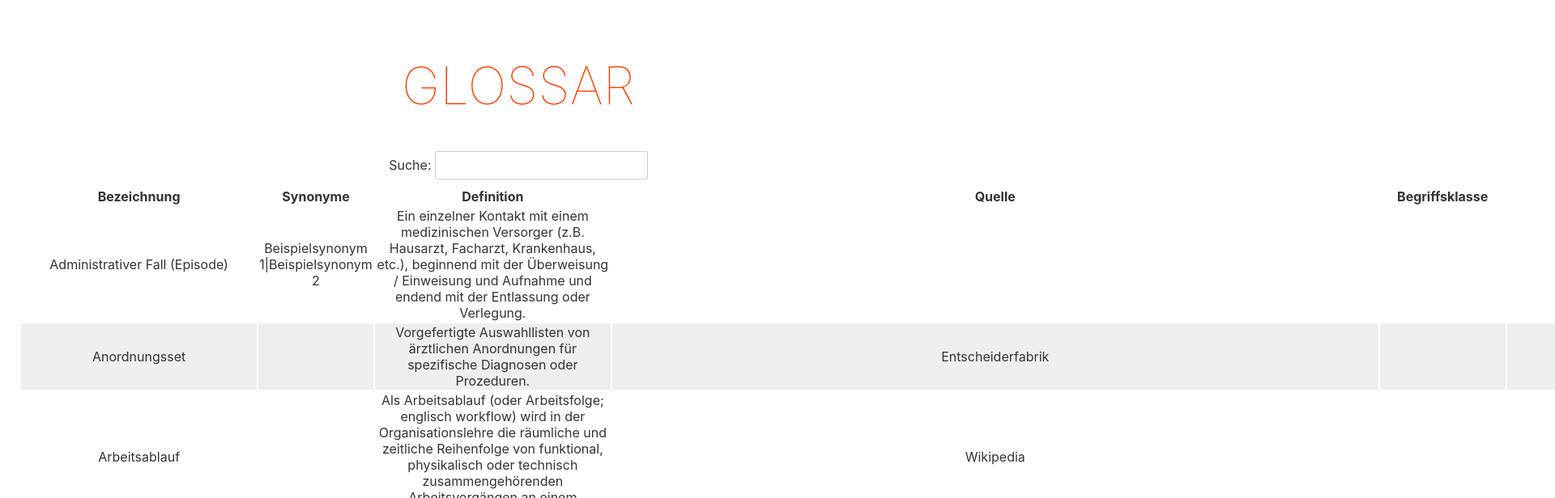
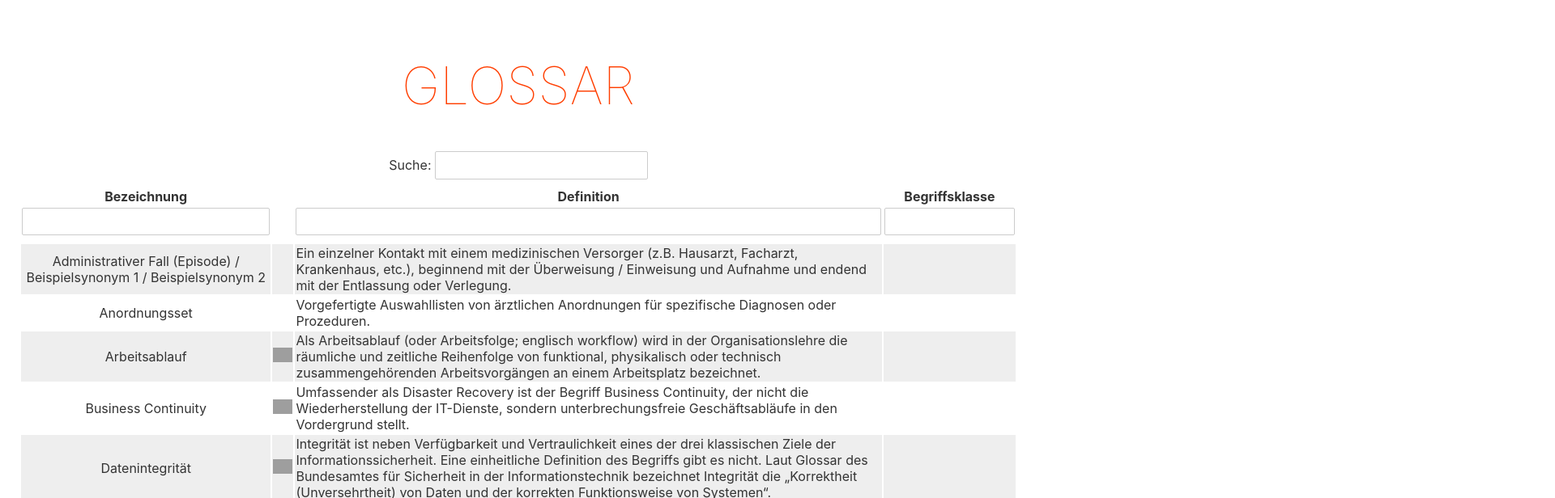
Before and after one commit to DigitaleZukunft/glossar, a Svelte app: page / in a window 1280 px wide. Shown: the top 616 px of the page at 81% size, 1920 px wide, since content can reach past the window. Built offline with nearby package versions, Linux system fonts and the light colour scheme; grey boxes are pictures that could not be loaded.

Commit message:
Resolve #4. Merge synonyms with label.

```diff
--- a/src/App.svelte
+++ b/src/App.svelte
@@ -1,7 +1,10 @@
 <script>
 let data = []
 let filteredData = []
-let searchTerm = "";
+let searchQuery = "";
+let searchColumns = ["bezeichnung","synonyme","definition","begriffsklasse"];
+let singleQueries = [];
+for(let i=0;i<searchColumns.length;i++) {singleQueries.push("");}
 
 async function loadData()
 {
@@ -11,40 +14,56 @@ async function loadData()
 
 loadData();
 
-$: console.log(searchTerm);
-$: filteredData = data.filter(item  => (item.bezeichnung+item.synonyme+item.definition+item.begriffsklasse).includes(searchTerm));
+$: console.log(searchQuery);
+$:
+{
+	filteredData = data.filter(item  => (item.bezeichnung+item.synonyme+item.definition+item.begriffsklasse).toLowerCase().includes(searchQuery.toLowerCase()));
+	for(let i=0;i<searchColumns.length;i++)
+	{
+		filteredData = filteredData.filter(item  => (item[searchColumns[i]]).toLowerCase().includes(singleQueries[i].toLowerCase()));
+	}
+}
 
 </script>
 
 <main>
 	<h1>Glossar</h1>
-	Suche: <input bind:value={searchTerm}/>
-	<table style="width:100%;">
+	Suche: <input bind:value={searchQuery}/>
+	<table style="width:100%" aria-label="Glossareinträge">
+		<th>Bezeichnung</th>
+		<th></th>
+		<!--<th>Synonyme</th>-->
+		<th>Definition</th>
+		<!--<th>Quelle</th>-->
+		<th>Begriffsklasse</th>
+		<tbody>
+			<tr>
+				<td><input class="singleSearch" bind:value={singleQueries[0]}/></td>
+				<!--<td></td>-->
+				<td></td>
+				<td><input class="singleSearch" bind:value={singleQueries[2]}/></td>
+				<td><input class="singleSearch" bind:value={singleQueries[3]}/></td>
+			</tr>
 
-	<colgroup>
-		 <col span="1" style="width: 15%;">
-		 <col span="1" style="width: 7%;">
-		 <col span="1" style="width: 30%;">
-		 <col span="1" style="width: 1%;">
-		 <col span="1" style="width: 1%;">
-	</colgroup>
-	<th>Bezeichnung</th>
-	<th style="width:1%;">Synonyme</th>
-	<th style="width:3%;" width="3%">Definition</th>
-	<th>Quelle</th>
-	<th>Begriffsklasse</th>
-	<th>Wikipedia</th>
-	<tbody>
-		{#each filteredData as row}
-		<tr>
-			<td>{row.bezeichnung}</td>
-			<td>{row.synonyme}</td>
-			<td>{row.definition}</td>
-			<td>{row.quelle}</td>
-			<td>{row.begriffsklasse}</td>
-		<td><a href="{row.wikipedia}">{row.wikipedia.replace("https://de.wikipedia.org/wiki/","")}</a></td>
-	</tr>
-		{/each}
+			{#each filteredData as row}
+			<tr>
+				<td>{row.bezeichnung}
+					{#if row.synonyme}
+					{" / " + row.synonyme.replace("|"," / ")}
+					{/if}
+				</td>
+				<td>
+					{#if row.wikipedia}
+					<!--row.wikipedia.replace("https://de.wikipedia.org/wiki/","");}-->
+					<a href="{row.wikipedia}" target="_blank"><img src="https://upload.wikimedia.org/wikipedia/commons/0/0c/Wikipedia%27s_W_%28Linux_Libertine_mucked_with%29.svg" class="icon" alt="Wikipedia Article"></a>
+					{/if}
+				</td>
+				<!--<td>{row.synonyme}</td>-->
+				<td class="td-def">{row.definition}</td>
+				<!--<td class="td-src">{row.quelle}</td>-->
+				<td>{row.begriffsklasse}</td>
+			</tr>
+			{/each}
 		</tbody>
 	</table>
 </main>
@@ -71,4 +90,11 @@ h1 {
 		max-width: none;
 	}
 }
+
+.singleSearch {width:100%;}
+
+.icon {width: 1.5em;}
+.td-def {text-align:left;}
+/*.td-src {word-break: break-word;}
+.td-wiki {word-break: break-word;max-width:50%;min-width:10em;}*/
 </style>
```
